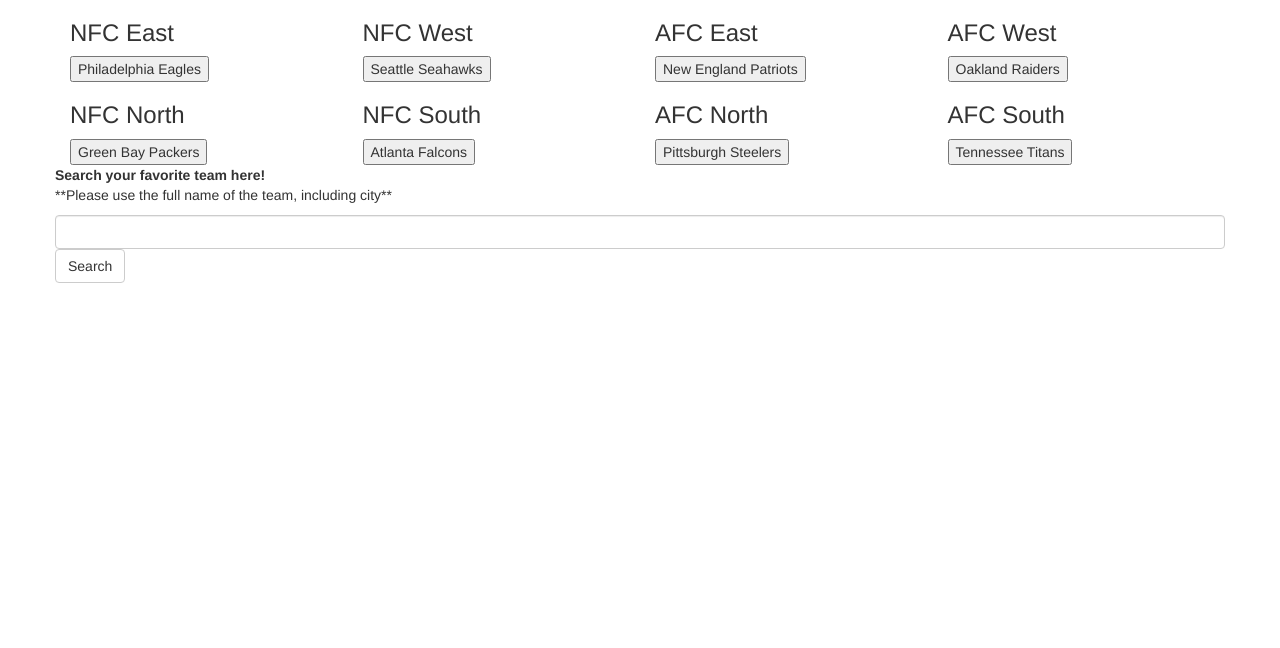
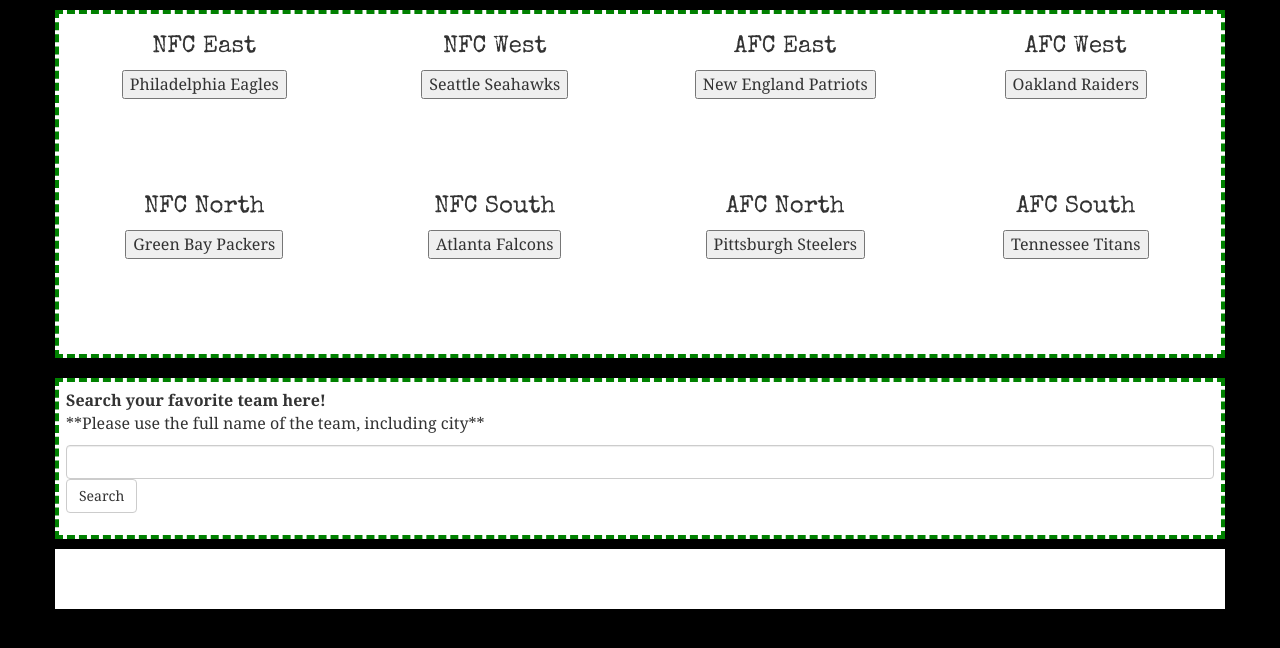
Before and after one commit to elisasara/giphy-project, a plain HTML site: page index.html in a window 1280 px wide. Drawn offline with nearby package versions, Linux system fonts and the light colour scheme.

Commit message:
started css

```diff
--- a/assets/css/style.css
+++ b/assets/css/style.css
@@ -0,0 +1,63 @@
+body {
+    font-family: "Georgia", "Times New Roman", "Serif";
+    font-size: 16px;
+    background-color: black;
+}
+
+.row {
+    background-color: white;
+}
+
+h3 {
+    font-family: 'Special Elite', cursive;
+}
+
+#buttons {
+    padding-bottom: 20px;
+    margin-top: 10px;
+    margin-bottom: 20px;
+    border: dashed;
+    border-color: green;
+    border-width: 4px;
+}
+
+#form {
+    border: dashed;
+    border-color: green;
+    border-width: 4px;
+    padding: 7px;
+    margin-bottom: 10px;
+}
+
+.division {
+    height: 150px;
+    margin-bottom: 10px;
+    text-align: center;
+}
+
+#teamBadge {
+    max-height: 200px;
+    display: block;
+    margin-left: auto;
+    margin-right: auto;
+}
+
+#teamInfo {
+    text-align: center;
+    padding-top: 10px;
+}
+
+#gifs {
+    padding-top: 10px;
+    text-align: center;
+}
+
+.gif {
+    display: block;
+    margin-left: auto;
+    margin-right: auto;
+}
+
+#teamNews {
+    margin-top: 50px;
+}
--- a/assets/javascript/giphy.js
+++ b/assets/javascript/giphy.js
@@ -181,21 +181,16 @@
 
             for (var i=0; i<4; i++) {
                 var headline = result3[i].title
-                console.log(headline);
                 var articleURL = result3[i].url;
-                console.log(articleURL);
                 var snippet = result3[i].description;
-                console.log(snippet);
                 var source = result3[i].source.name;
-                console.log(source);
                 var articleDate = result3[i].publishedAt;
-                console.log(articleDate);
                 var updatedDate = articleDate.substr(0,10);
 
                 var articleDiv = $("<div>");
                 var a = $("<a>");
                 var h2 = $("<h2>");
-                var h3 = $("<h3>");
+                var h4 = $("<h4>");
                 var articleP = $("<p>");
 
                 articleDiv.addClass("article");
@@ -203,8 +198,8 @@
                 h2.text(headline);
                 a.append(h2);
                 articleDiv.append(a);
-                h3.text(snippet);
-                articleDiv.append(h3);
+                h4.text(snippet);
+                articleDiv.append(h4);
                 articleP.text(updatedDate + " " + source);
                 articleDiv.append(articleP);
                 $("#teamNews").append(articleDiv);
@@ -255,9 +250,3 @@
     });
 
 });
-
-
-
-
-
-// if a user enters a term into the search bar then add that term in to the array and create a button for it that runs the same way as the buttons described above
--- a/index.html
+++ b/index.html
@@ -8,7 +8,8 @@
     <title>Elisa's Giphy Project</title>
     <link rel="stylesheet" href="https://maxcdn.bootstrapcdn.com/bootstrap/3.3.7/css/bootstrap.min.css" integrity="sha384-BVYiiSIFeK1dGmJRAkycuHAHRg32OmUcww7on3RYdg4Va+PmSTsz/K68vbdEjh4u"
         crossorigin="anonymous">
-    <link rel="stylesheet" type="text/css" link="assets/css/style.css">
+    <link rel="stylesheet" type="text/css" href="assets/css/style.css">
+    <link href="https://fonts.googleapis.com/css?family=Special+Elite" rel="stylesheet">
     <script src="https://code.jquery.com/jquery-3.3.1.min.js" integrity="sha256-FgpCb/KJQlLNfOu91ta32o/NMZxltwRo8QtmkMRdAu8="
         crossorigin="anonymous"></script>
     <script type="text/javascript" src="assets/javascript/giphy.js"></script>
@@ -18,28 +19,27 @@
     <div class="container">
         <div class="row" id="buttons">
             <div class="col-md-6" id="NFC">
-                <div class="row">
+                <div class="row division">
                     <div class="col-md-6" id="nfcEast"></div>
                     <div class="col-md-6" id="nfcWest"></div>
                 </div>
-                <div class="row">
+                <div class="row division">
                     <div class="col-md-6" id="nfcNorth"></div>
                     <div class="col-md-6" id="nfcSouth"></div>
                 </div>
             </div>
             <div class="col-md-6" id="AFC">
-                <div class="row">
+                <div class="row division">
                     <div class="col-md-6" id="afcEast"></div>
                     <div class="col-md-6" id="afcWest"></div>
                 </div>
-                <div class="row">
+                <div class="row division">
                     <div class="col-md-6" id="afcNorth"></div>
                     <div class="col-md-6" id="afcSouth"></div>
                 </div>
             </div>
         </div>
-        <div class="row" id="otherButtons"></div>
-        <div class="row">
+        <div class="row" id="form">
             <form>
                 <div class="form-group">
                     <p>
```
